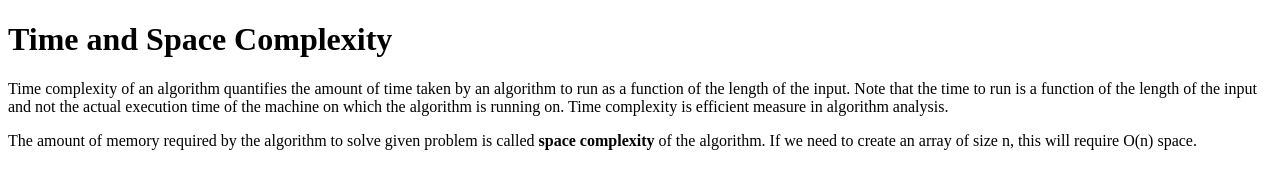
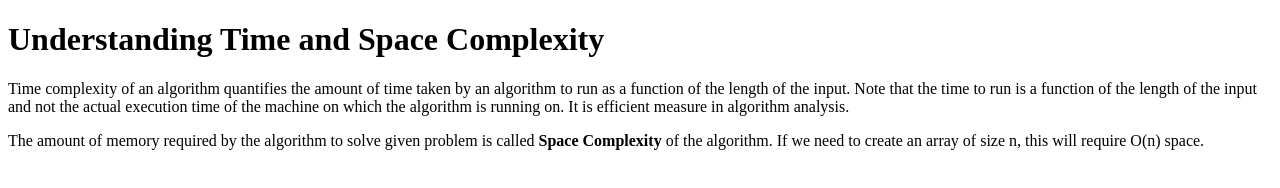
Before and after one commit to acciojob/time-and-space-complexity-rajat4singh, a website: page main.html in a window 1280 px wide. Drawn offline with Linux system fonts and the light colour scheme.

Commit message:
created a submission

```diff
--- a/main.html
+++ b/main.html
@@ -8,9 +8,9 @@
 
 <body>
 	<!-- the entire body must be written by student -->
-	<h1>Time and Space Complexity</h1>
-	<p>Time complexity of an algorithm quantifies the amount of time taken by an algorithm to run as a function of the length of the input. Note that the time to run is a function of the length of the input and not the actual execution time of the machine on which the algorithm is running on. Time complexity is efficient measure in algorithm analysis.</p>
-	<p>The amount of memory required by the algorithm to solve given problem is called <b>space complexity</b> of the algorithm.  If we need to create an array of size n, this will require O(n) space.</p><br>
+	<h1>Understanding Time and Space Complexity</h1>
+	<p>Time complexity of an algorithm quantifies the amount of time taken by an algorithm to run as a function of the length of the input. Note that the time to run is a function of the length of the input and not the actual execution time of the machine on which the algorithm is running on. It is efficient measure in algorithm analysis.</p>
+	<p>The amount of memory required by the algorithm to solve given problem is called <b>Space Complexity</b> of the algorithm.  If we need to create an array of size n, this will require O(n) space.</p>
 
 
     <script type="text/javascript" src="./script.js">
```
